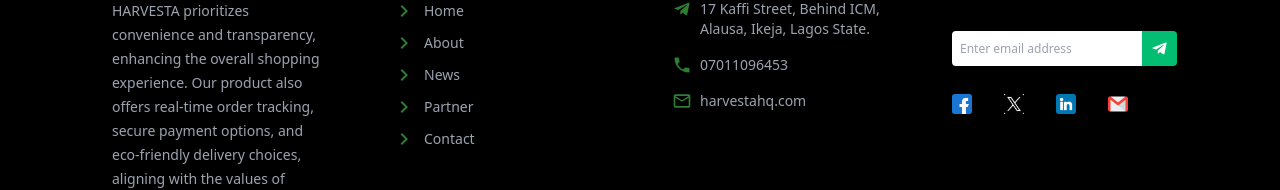
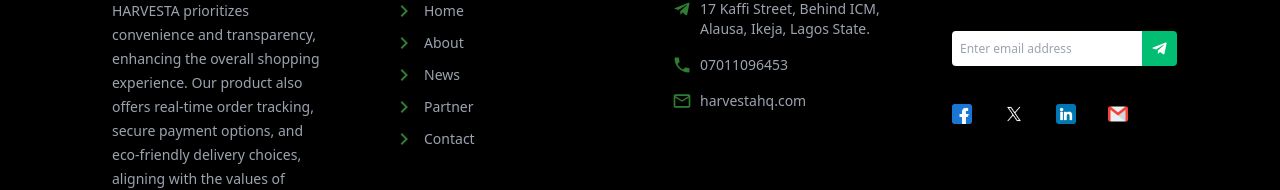
Before and after one commit to Havesta-Logistics-Limited/Havesta_Home_Web_V1, a React (Vite) app: page /about in a window 1280 px wide. Shown: the part 4690-4880 px from the top of the page. Built offline with nearby package versions, Linux system fonts and the light colour scheme.

Commit message:
minor bug fix on the icons

```diff
--- a/src/components/Footer.jsx
+++ b/src/components/Footer.jsx
@@ -85,17 +85,17 @@
             fontSize="large"
           />
         </span>
-        <div className="flex space-x-8 my-6 mx-auto h-7">
-          <span className="w-5 flex items-center justify-center cursor-pointer hover:-translate-y-2 transition-all">
+        <div className="flex space-x-8 my-10  h-7">
+          <span className="w-5 h-4 flex items-center justify-center cursor-pointer hover:-translate-y-2 transition-all">
           <img src={facebookPng} alt ='facebook-icon' className='text-white'/>
           </span>
-          <span className=" w-5 flex items-center justify-center cursor-pointer hover:-translate-y-2 transition-all object-contain">
-          <img src={twitterPng} alt ='twitter-icon' className=' bg-white '/>
+          <span className=" w-5 h-4 flex items-center justify-center cursor-pointer hover:-translate-y-2 transition-all bg-white">
+          <img src={twitterPng} alt ='twitter-icon'/>
           </span>
-          <span className=" w-5 flex items-center justify-center cursor-pointer hover:-translate-y-2 transition-all">
+          <span className=" w-5 h-4 flex items-center justify-center cursor-pointer hover:-translate-y-2 transition-all">
             <img src={linkedinPng} alt="linkedin-icon" />
           </span>
-          <span className=" w-5 flex items-center justify-center cursor-pointer hover:-translate-y-2 transition-all">
+          <span className=" w-5 h-4 flex items-center justify-center cursor-pointer hover:-translate-y-2 transition-all">
             <img src={gmailPng} alt="gmail-icon" />
           </span>
         </div>
```
